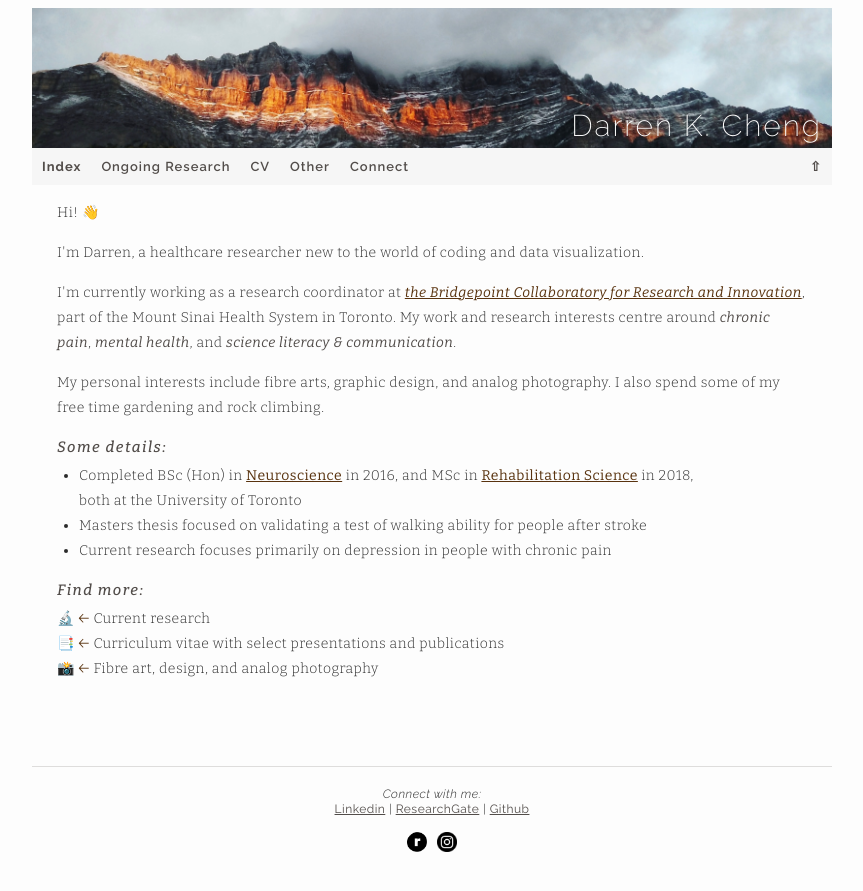
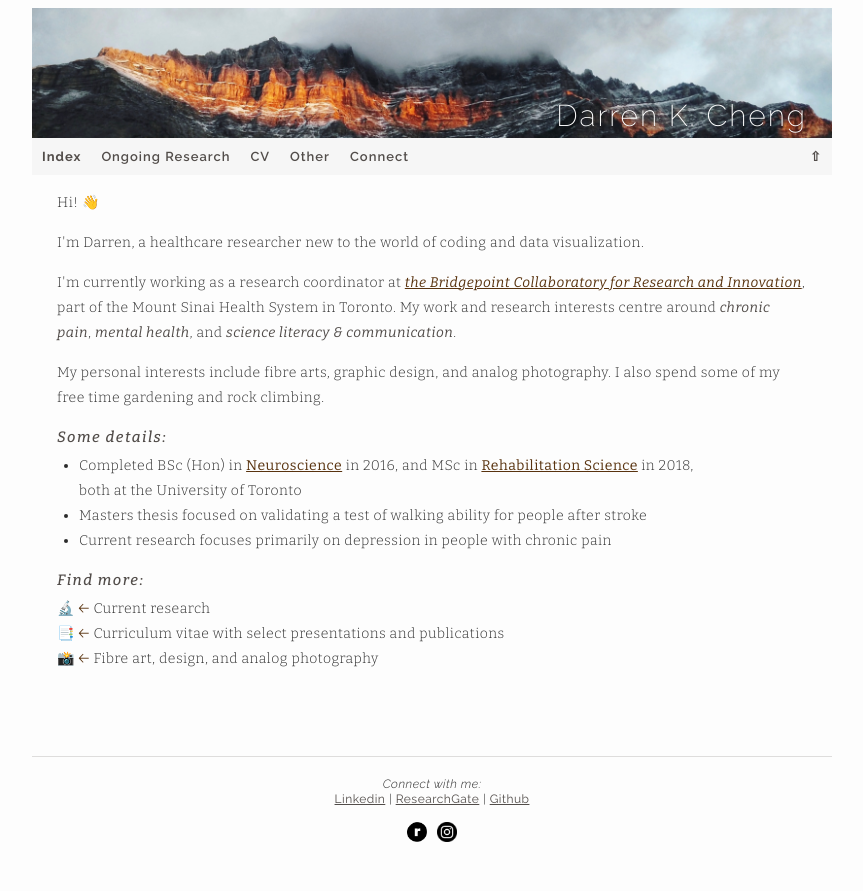
Before and after one commit to darrenkcheng/darrenkcheng, a Jekyll site: the page built from index.html, in a window 1280 px wide. Shown: the top 891 px of the page, without its empty margins (208-1071 px from the left). Built offline with Jekyll 4.4.1, drawn with Linux system fonts in a browser that asks for light colours.

Commit message:
page layout update

```diff
--- a/assets/css/style.scss
+++ b/assets/css/style.scss
@@ -1,7 +1,6 @@
 ---
 ---
-
-	/* STYLE FORMATTING *****************************/
+/* STYLE FORMATTING *****************************/
 		/* Colour Guide
 			BG color: 		#fdfdfd
 			Text color: 	#2b2b2b
@@ -106,6 +105,7 @@
 		.container {
 			padding:10px;
 			max-width:750px;
+			min-height:475px;
 			margin:auto;
 		}
 		hr {
@@ -119,7 +119,7 @@
 		.banner {
 			max-width:800px;
 			margin:auto;
-			height:140px;
+			height:130px;
 			background-image: url("/assets/imgs/Banner_Morraine.jpg");
 			background-position: center;
 			background-repeat: no-repeat;
@@ -129,8 +129,8 @@
 		.banner-text a{
 			float:right;
 			text-align: right;
-			margin-right:10px;
-			margin-top:105px;
+			margin-right:25px;
+			margin-top:95px;
 			font-family: 'Raleway', sans-serif;
 			font-size:30px;
 			font-weight: 200;
@@ -183,7 +183,7 @@
 			float: right;
 		}
 		/* For narrow browsers - stacks navigation layout*/
-		@media screen and (max-width: 400px) {
+		@media screen and (max-width: 600px) {
 		ul.nav li.right, ul.nav li {float:none; font-size: 10px; letter-spacing: 0.5; line-height: .25; padding: 0; margin: 0;}
 		span.anchor {top:-140px;}
 		}
```
Also changed, not shown: 2 other files.
